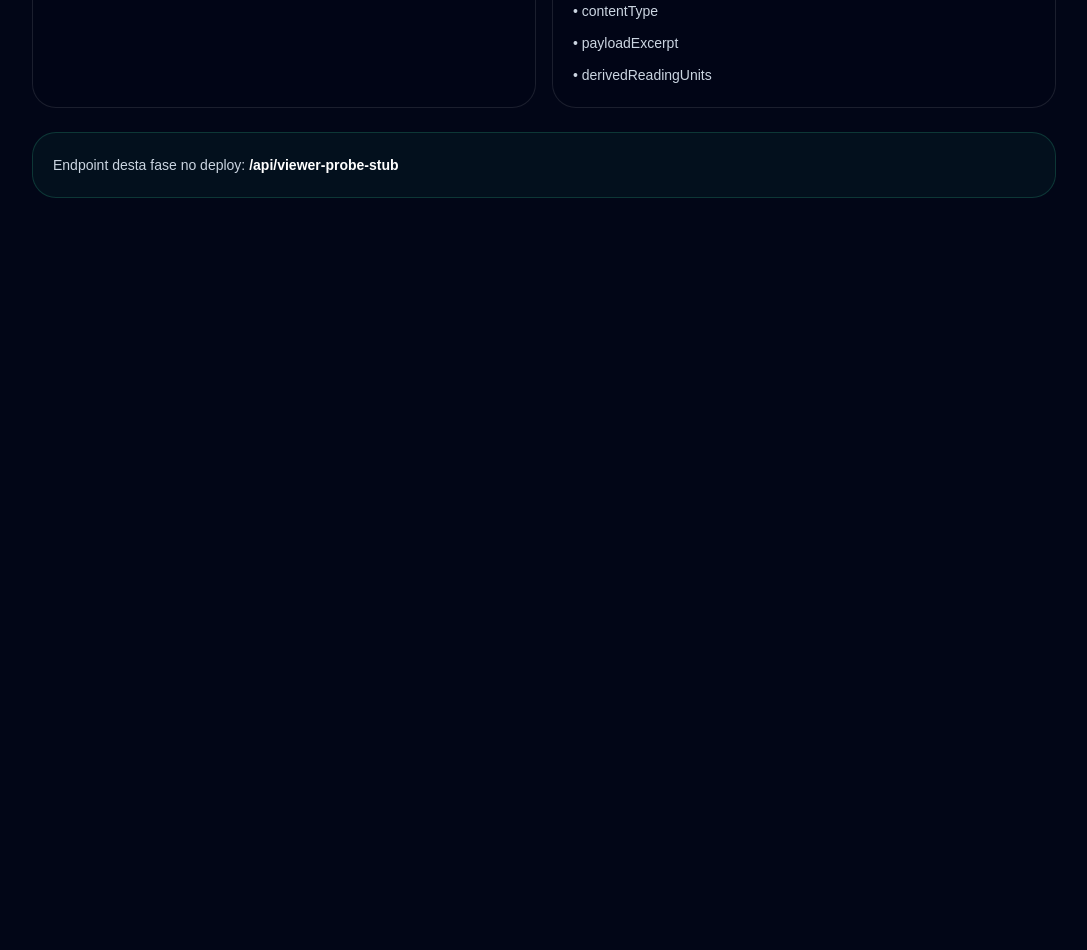
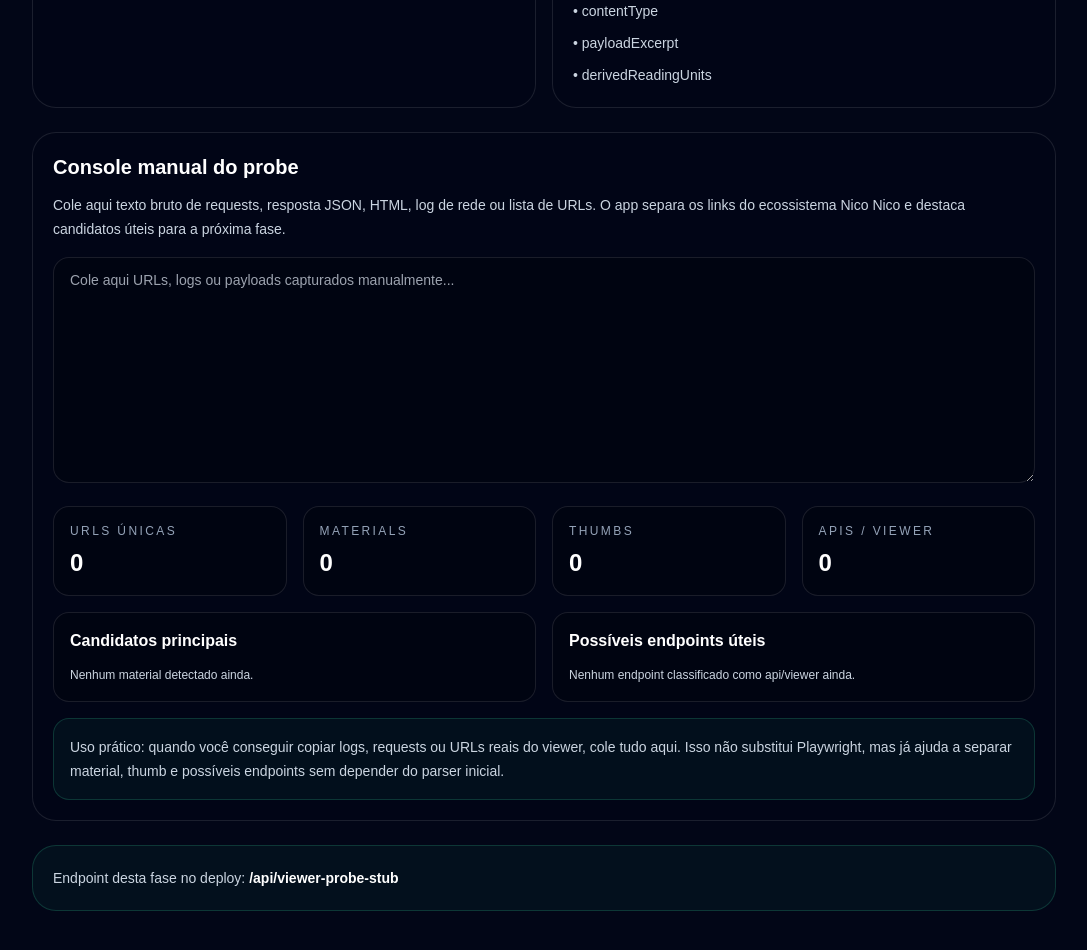
Before and after one commit to MarceloSalada/ManiacReader, a Next.js app: page /probe in a window 1280 px wide. Shown: the part 840-1790 px from the top of the page, without its empty margins (96-1183 px from the left). Before the commit the page ends 1078 px from the top, so only its background shows below. Built offline with nearby package versions, Linux system fonts and the light colour scheme.

Commit message:
feat: add manual probe console to probe page

```diff
--- a/app/probe/page.tsx
+++ b/app/probe/page.tsx
@@ -1,5 +1,6 @@
 import Link from 'next/link';
 
+import { ManualProbeConsole } from '@/components/probe/manual-probe-console';
 import { getViewerProbeStubReport } from '@/lib/capture/viewer-network-probe-stub';
 
 type ProbePageProps = {
@@ -111,6 +112,8 @@ export default async function ProbePage({ searchParams }: ProbePageProps) {
           </section>
         </div>
 
+        <ManualProbeConsole />
+
         <div className="rounded-3xl border border-emerald-400/20 bg-emerald-400/5 p-5 text-sm leading-6 text-slate-300">
           <p>
             Endpoint desta fase no deploy: <span className="font-semibold text-white">/api/viewer-probe-stub</span>
```
